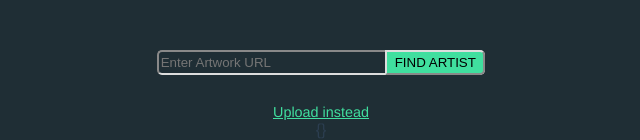
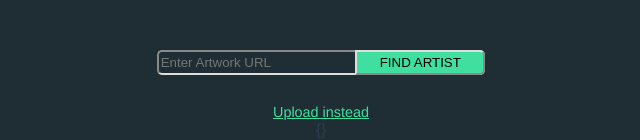
Before and after one commit to art-guard/website, a Vue app: page / in a window 1280 px wide. Shown: the part 157-297 px from the top of the page, without its empty margins (319-959 px from the left). Built offline with nearby package versions, Linux system fonts and the light colour scheme.

Commit message:
made button wider

```diff
--- a/src/components/VerifyArt.vue
+++ b/src/components/VerifyArt.vue
@@ -58,7 +58,7 @@
     #searchField{
       float: left;
       box-sizing: border-box;
-      padding-right: 100px;
+      padding-right: 130px;
       width: 100%;
       border-radius: 5px;
       height: 25px;
@@ -70,7 +70,7 @@
       position:absolute;
       top:0;
       right:0;
-      width: 100px;
+      width: 130px;
       background-color: #40df9f;
       border-top-right-radius: 5px;
       border-bottom-right-radius: 5px;
```
